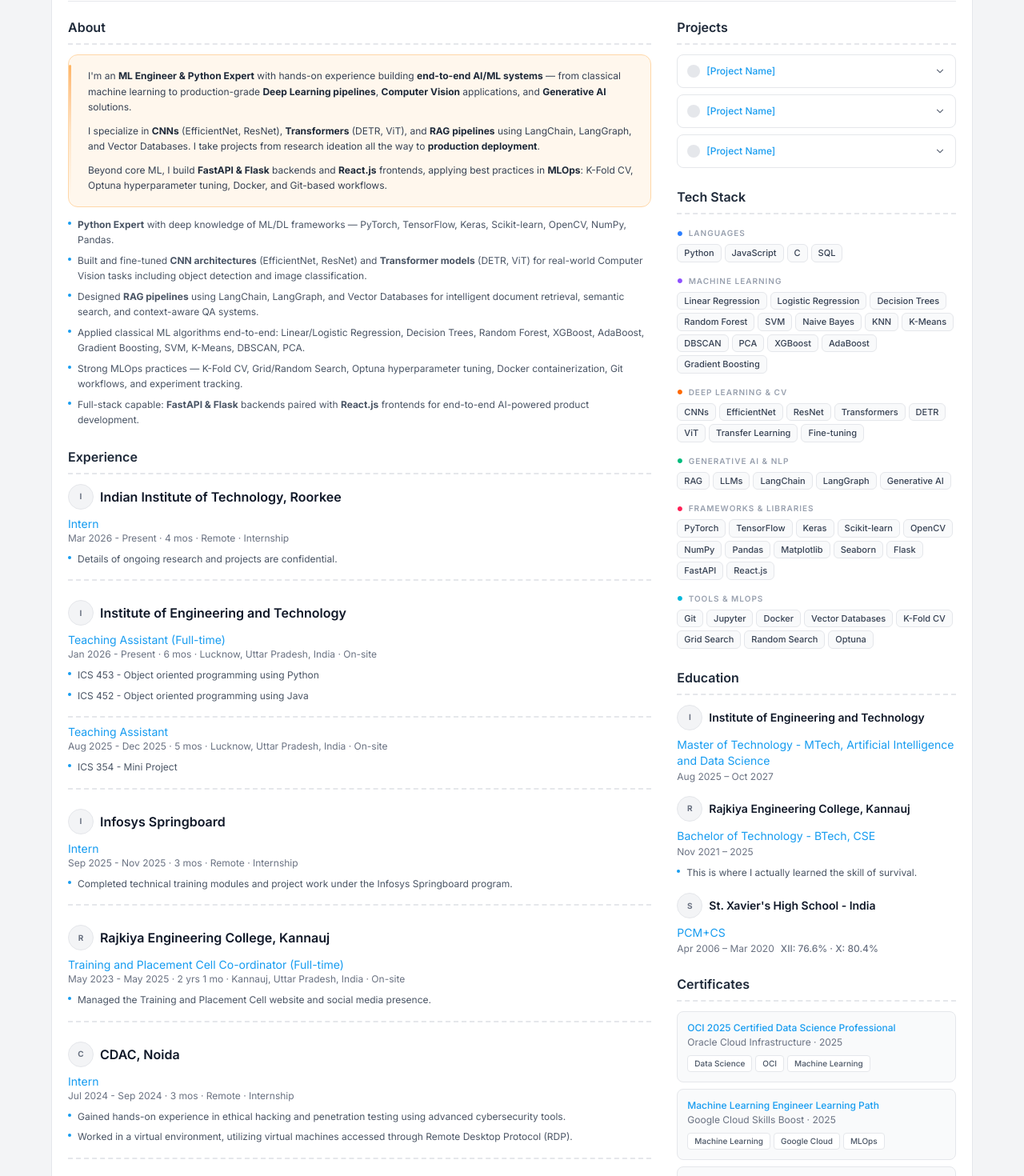
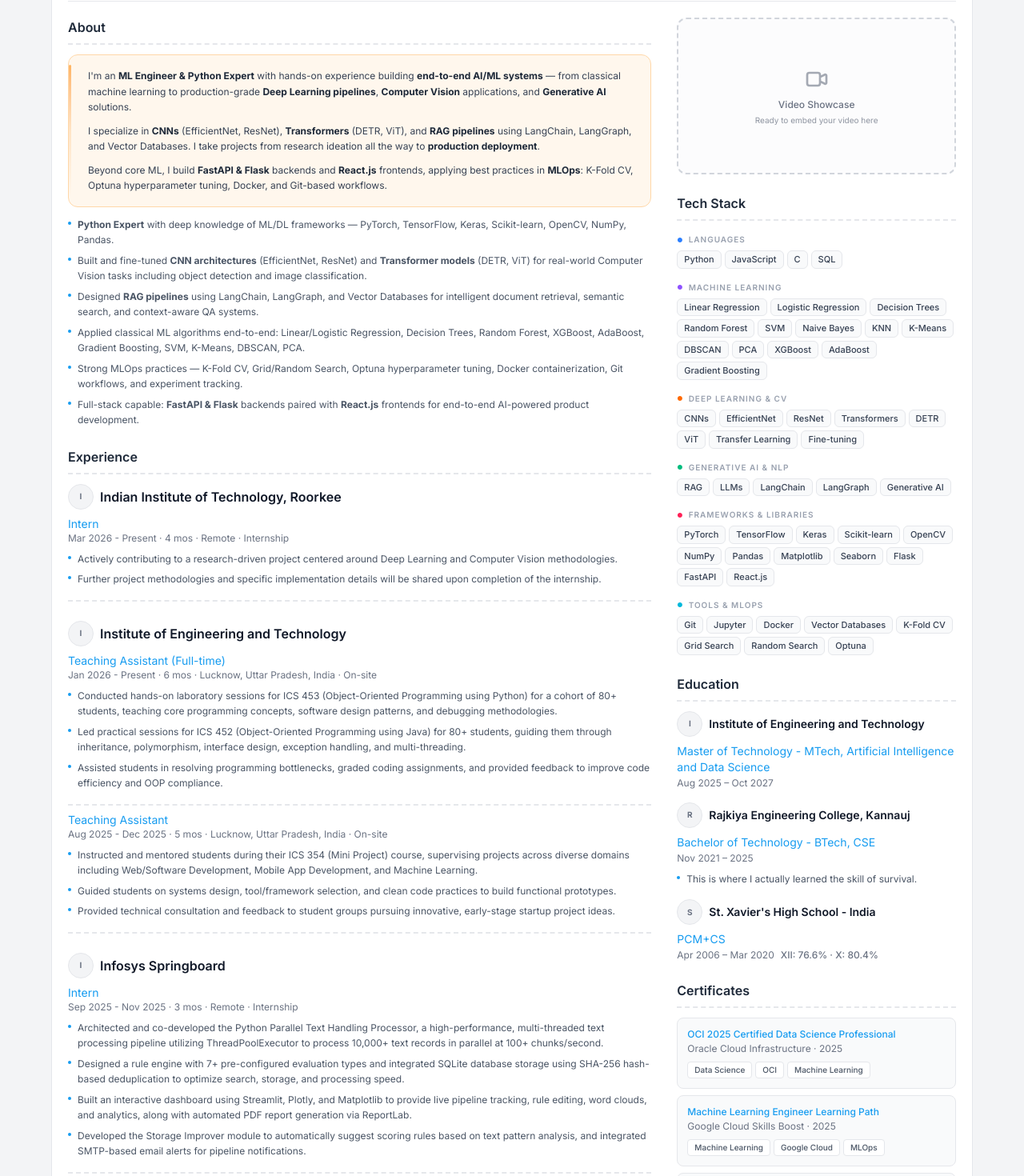
Before and after one commit to ayush1k/portfolio, a React (Vite) app in the folder main/: page / in a window 1280 px wide. Shown: the part 300-1770 px from the top of the page at 80% size. Built offline with nearby package versions, Linux system fonts and the light colour scheme.

Commit message:
Update experiences, relocate Projects component, add visual Video Showcase, and update gemini.md

```diff
--- a/main/src/App.jsx
+++ b/main/src/App.jsx
@@ -44,11 +44,31 @@ const AppInner = () => {
               <div className="space-y-6 lg:col-span-2">
                 <About />
                 <Experience />
+                <Projects />
               </div>
 
               {/* RIGHT col — 1/3 */}
               <div className="space-y-6">
-                <Projects />
+                {/* Visual placeholder for future video element */}
+                <div
+                  className={`aspect-video rounded-xl border-2 border-dashed flex flex-col items-center justify-center p-4 text-center transition-colors ${
+                    theme === 'dark'
+                      ? 'border-[#2a2a28] bg-[#1a1a18]/40 text-[#857f72]'
+                      : 'border-gray-300 bg-gray-50/50 text-gray-500'
+                  }`}
+                >
+                  <svg
+                    className="w-8 h-8 mb-2 opacity-60"
+                    fill="none"
+                    stroke="currentColor"
+                    strokeWidth="2"
+                    viewBox="0 0 24 24"
+                  >
+                    <path strokeLinecap="round" strokeLinejoin="round" d="M15 10l4.553-2.276A1 1 0 0121 8.618v6.764a1 1 0 01-1.447.894L15 14M5 18h8a2 2 0 002-2V8a2 2 0 00-2-2H5a2 2 0 00-2 2v8a2 2 0 002 2z" />
+                  </svg>
+                  <span className="text-xs font-medium font-sans">Video Showcase</span>
+                  <span className="text-[10px] opacity-75 mt-1 font-sans">Ready to embed your video here</span>
+                </div>
                 <Skills />
                 <Education />
                 <Certificates />
--- a/main/src/components/Experience.jsx
+++ b/main/src/components/Experience.jsx
@@ -12,7 +12,8 @@ const experienceData = [
         period: 'Mar 2026 - Present · 4 mos',
         location: 'Remote · Internship',
         bullets: [
-          'Details of ongoing research and projects are confidential.',
+          'Actively contributing to a research-driven project centered around Deep Learning and Computer Vision methodologies.',
+          'Further project methodologies and specific implementation details will be shared upon completion of the internship.',
         ],
       },
     ],
@@ -27,8 +28,9 @@ const experienceData = [
         period: 'Jan 2026 - Present · 6 mos',
         location: 'Lucknow, Uttar Pradesh, India · On-site',
         bullets: [
-          'ICS 453 - Object oriented programming using Python',
-          'ICS 452 - Object oriented programming using Java',
+          'Conducted hands-on laboratory sessions for ICS 453 (Object-Oriented Programming using Python) for a cohort of 80+ students, teaching core programming concepts, software design patterns, and debugging methodologies.',
+          'Led practical sessions for ICS 452 (Object-Oriented Programming using Java) for 80+ students, guiding them through inheritance, polymorphism, interface design, exception handling, and multi-threading.',
+          'Assisted students in resolving programming bottlenecks, graded coding assignments, and provided feedback to improve code efficiency and OOP compliance.',
         ],
       },
       {
@@ -36,7 +38,9 @@ const experienceData = [
         period: 'Aug 2025 - Dec 2025 · 5 mos',
         location: 'Lucknow, Uttar Pradesh, India · On-site',
         bullets: [
-          'ICS 354 - Mini Project',
+          'Instructed and mentored students during their ICS 354 (Mini Project) course, supervising projects across diverse domains including Web/Software Development, Mobile App Development, and Machine Learning.',
+          'Guided students on systems design, tool/framework selection, and clean code practices to build functional prototypes.',
+          'Provided technical consultation and feedback to student groups pursuing innovative, early-stage startup project ideas.',
         ],
       },
     ],
@@ -51,7 +55,10 @@ const experienceData = [
         period: 'Sep 2025 - Nov 2025 · 3 mos',
         location: 'Remote · Internship',
         bullets: [
-          'Completed technical training modules and project work under the Infosys Springboard program.',
+          'Architected and co-developed the Python Parallel Text Handling Processor, a high-performance, multi-threaded text processing pipeline utilizing ThreadPoolExecutor to process 10,000+ text records in parallel at 100+ chunks/second.',
+          'Designed a rule engine with 7+ pre-configured evaluation types and integrated SQLite database storage using SHA-256 hash-based deduplication to optimize search, storage, and processing speed.',
+          'Built an interactive dashboard using Streamlit, Plotly, and Matplotlib to provide live pipeline tracking, rule editing, word clouds, and analytics, along with automated PDF report generation via ReportLab.',
+          'Developed the Storage Improver module to automatically suggest scoring rules based on text pattern analysis, and integrated SMTP-based email alerts for pipeline notifications.',
         ],
       },
     ],
@@ -66,7 +73,10 @@ const experienceData = [
         period: 'May 2023 - May 2025 · 2 yrs 1 mo',
         location: 'Kannauj, Uttar Pradesh, India · On-site',
         bullets: [
-          'Managed the Training and Placement Cell website and social media presence.',
+          'Managed and maintained the college Training and Placement Cell web portal, and grew brand visibility by managing the official LinkedIn and Instagram pages.',
+          'Spearheaded corporate outreach by communicating with 100+ companies to secure campus recruitment drives and internship opportunities for students.',
+          'Organized and coordinated college-wide events including hackathons, quizzes, debate competitions, aptitude preparation sessions, and group discussions.',
+          'Hosted technical seminars and knowledge-sharing sessions featuring industry experts to expose students to current technological trends.',
         ],
       },
     ],
@@ -81,8 +91,9 @@ const experienceData = [
         period: 'Jul 2024 - Sep 2024 · 3 mos',
         location: 'Remote · Internship',
         bullets: [
-          'Gained hands-on experience in ethical hacking and penetration testing using advanced cybersecurity tools.',
-          'Worked in a virtual environment, utilizing virtual machines accessed through Remote Desktop Protocol (RDP).',
+          'Developed a Node.js-based interactive command-line interface (CLI) utility leveraging the truecallerjs package to perform real-time caller information retrievals.',
+          'Implemented support for multiple serialization output formats (JSON, XML, YAML, plain text) and integrated dotenv and JSON-based configuration management for secure Installation ID authentication.',
+          'Gained practical exposure to ethical hacking, security logging, and network analysis by conducting penetration testing inside remote virtual machines via RDP.',
         ],
       },
     ],
```
Also changed, not shown: 1 other file (tests, documents, lock files or other folders).
